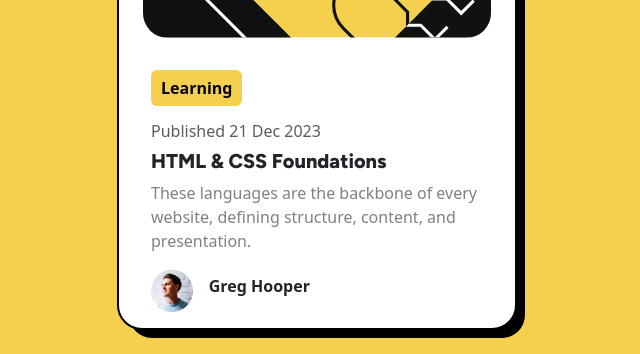
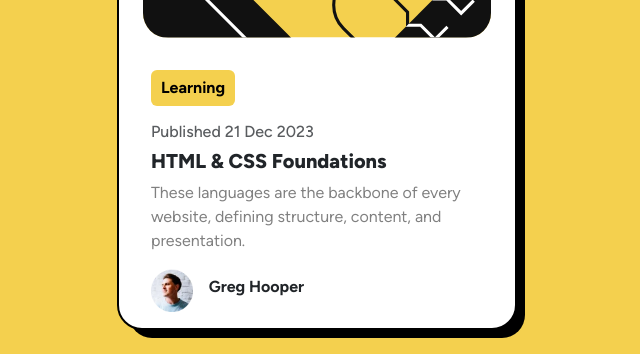
Before and after one commit to n-see/BlogPreviewCard, a plain HTML site: page index.html in a window 1280 px wide. Shown: the part 276-630 px from the top of the page, without its empty margins (323-963 px from the left). Drawn offline with nearby package versions, Linux system fonts and the light colour scheme.

Commit message:
final update

```diff
--- a/index.html
+++ b/index.html
@@ -15,13 +15,13 @@
             <div class="card">
                 <img class="backgroundImg" src="blog-preview-card-main/assets/images/illustration-article.svg">
                 <div class="card-body">
-                  <span class="badge learningColor">Learning</span>
-                  <h6 class="card-subtitle mb-2 text-body-secondary">Published 21 Dec 2023</h6>
+                  <span class="badge learningColor figtree">Learning</span>
+                  <h6 class="card-subtitle mb-2 text-body-secondary figtree">Published 21 Dec 2023</h6>
                   <h5 class="card-title figtree"><b class="HTML">HTML  & CSS Foundations</b></h5>
-                  <p class="card-text"> These languages are the backbone of every website, defining structure, content, and presentation.</p>
+                  <p class="card-text figtree"> These languages are the backbone of every website, defining structure, content, and presentation.</p>
                   <div class="d-flex">
                       <img class="profile" src="blog-preview-card-main/assets/images/image-avatar.webp">
-                      <h6 class="name"><b>Greg Hooper</b></h6>
+                      <h6 class="name figtree"><b>Greg Hooper</b></h6>
                     </div>
                 </div>
             </div>
```
